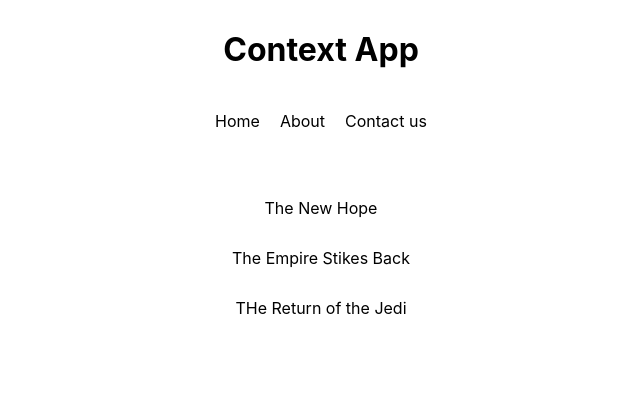
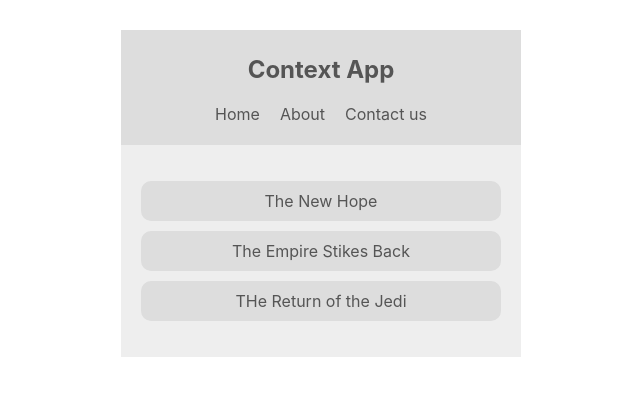
Before and after one commit to VisheshSingh/context_hooks, a React (Create React App) app: page / in a window 1280 px wide. Shown: the top 396 px of the page, without its empty margins (319-959 px from the left). Built offline with nearby package versions, Linux system fonts and the light colour scheme.

Commit message:
Accessing Context using contextType

```diff
--- a/src/App.js
+++ b/src/App.js
@@ -6,7 +6,6 @@ import ThemeContextProvider from "./contexts/ThemeContext";
 function App() {
   return (
     <div className="App">
-      <h1>Context App</h1>
       <ThemeContextProvider>
         <Navbar />
         <BookList />
--- a/src/components/BookList.js
+++ b/src/components/BookList.js
@@ -1,13 +1,20 @@
 import React, { Component } from "react";
+import { ThemeContext } from "../contexts/ThemeContext";
 
 class BookList extends Component {
+  static contextType = ThemeContext;
   render() {
+    const { isLight, light, dark } = this.context;
+    const theme = isLight ? light : dark;
     return (
-      <div className="booklist">
+      <div
+        className="booklist"
+        style={{ background: theme.bg, color: theme.syntax }}
+      >
         <ul>
-          <li>The New Hope</li>
-          <li>The Empire Stikes Back</li>
-          <li>THe Return of the Jedi</li>
+          <li style={{ background: theme.ui }}>The New Hope</li>
+          <li style={{ background: theme.ui }}>The Empire Stikes Back</li>
+          <li style={{ background: theme.ui }}>THe Return of the Jedi</li>
         </ul>
       </div>
     );
--- a/src/components/Navbar.js
+++ b/src/components/Navbar.js
@@ -1,9 +1,15 @@
 import React, { Component } from "react";
+import { ThemeContext } from "../contexts/ThemeContext";
 
 class Navbar extends Component {
+  static contextType = ThemeContext;
   render() {
+    const { isLight, light, dark } = this.context;
+    const theme = isLight ? light : dark;
+
     return (
-      <nav>
+      <nav style={{ background: theme.ui, color: theme.syntax }}>
+        <h1>Context App</h1>
         <ul>
           <li>Home</li>
           <li>About</li>
```
